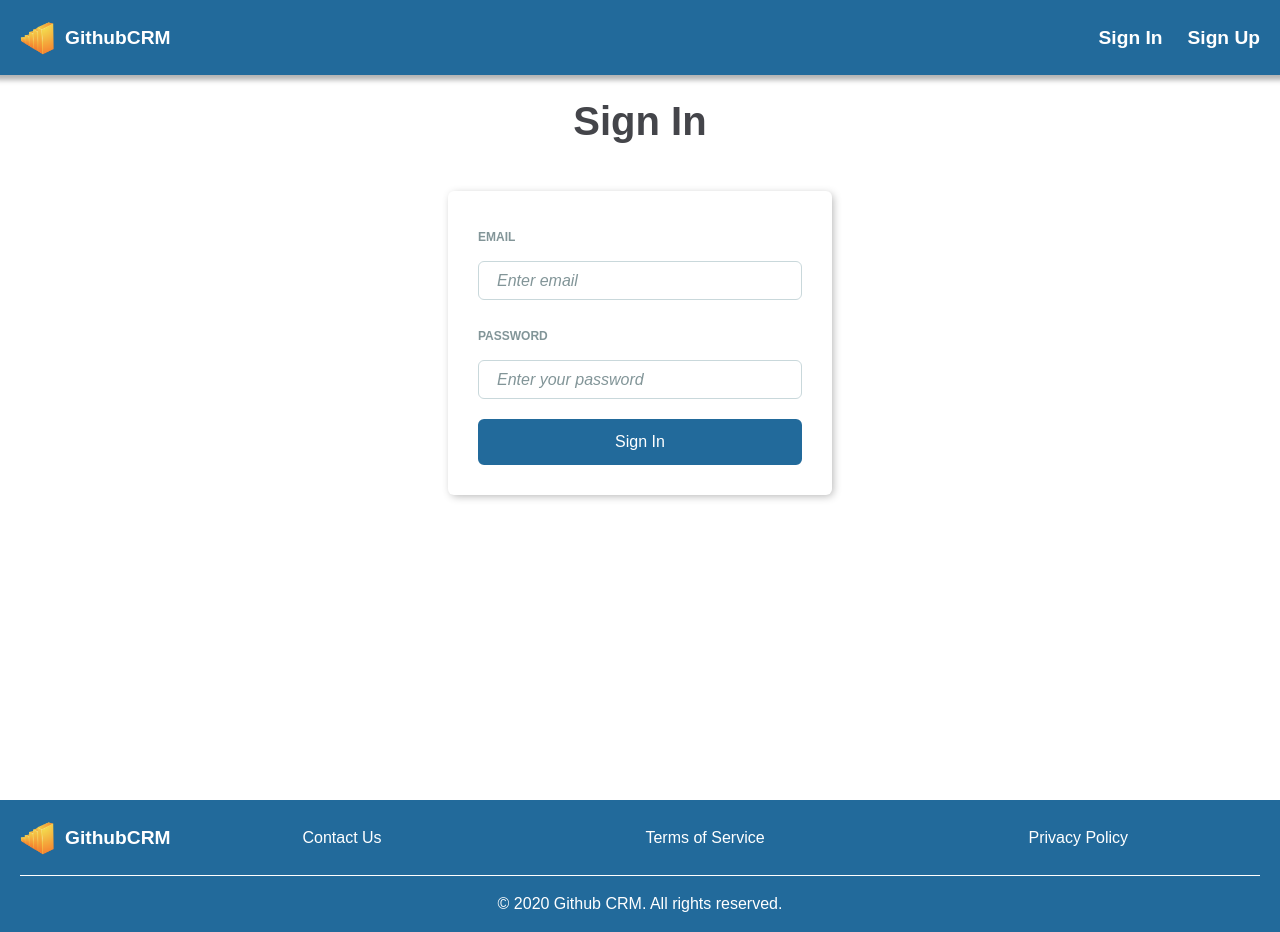
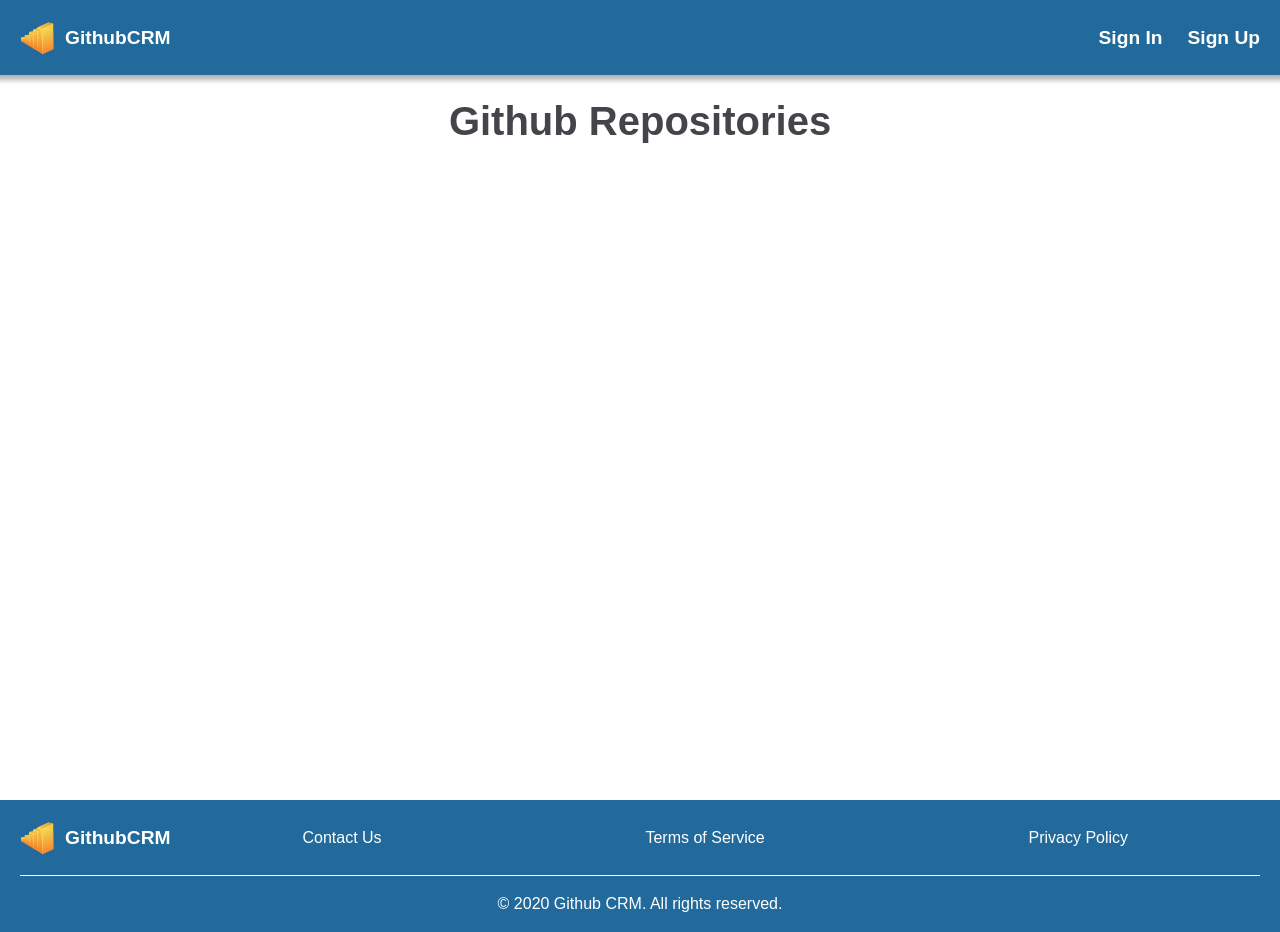
Before and after one commit to Shamanksyi/githubCRM-Frontend, a React (Create React App) app: page / in a window 1280 px wide. Built offline with nearby package versions, Linux system fonts and the light colour scheme.

Commit message:
CRM: Add HomePage Component

```diff
--- a/src/App.jsx
+++ b/src/App.jsx
@@ -1,6 +1,7 @@
 import React from 'react';
 import { Switch } from 'react-router-dom';
 
+import HomePageComponent from './pages/homePage/HomePageComponent';
 import SignInComponent from './pages/auth/signIn/SignInComponent';
 import SignUpComponent from './pages/auth/signUp/SignUpComponent';
 import WrappedRoute from './components/templates/routes/WrappedRoute';
@@ -11,7 +12,7 @@ export default function App() {
   return (
     <>
       <Switch>
-        <WrappedRoute exact path={routing().home} component={SignInComponent} />
+        <WrappedRoute exact path={routing().home} component={HomePageComponent} />
         <WrappedRoute exact path={routing().login} component={SignInComponent} />
         <WrappedRoute exact path={routing().register} component={SignUpComponent} />
       </Switch>
--- /dev/null
+++ b/src/components/templates/homePage/HomePage.jsx
@@ -0,0 +1,16 @@
+import React from 'react';
+
+import PageTitle from '../../atoms/pageTitle/PageTitle';
+
+export default function HomePage() {
+
+  return (
+    <main className="home-page">
+      <section className="container">
+        <PageTitle>
+          Github Repositories
+        </PageTitle>
+      </section>
+    </main >
+  )
+}
--- /dev/null
+++ b/src/pages/homePage/HomePageComponent.js
@@ -0,0 +1,10 @@
+import React from 'react';
+
+import HomePage from '../../components/templates/homePage/HomePage';
+
+export default function HomePageComponent() {
+
+  return (
+    <HomePage />
+  );
+}
--- /dev/null
+++ b/src/styles/components/templates/homePage.scss
@@ -0,0 +1,3 @@
+.home-page {
+
+}
--- a/src/styles/index.scss
+++ b/src/styles/index.scss
@@ -9,6 +9,7 @@
 
 @import './components/molecules/unauthorizedHeaderMenu.scss';
 
+@import './components/templates/homePage.scss';
 @import './components/templates/signInPage.scss';
 @import './components/templates/signUpPage.scss';
 @import './components/templates/wrappers/header.scss';
```
